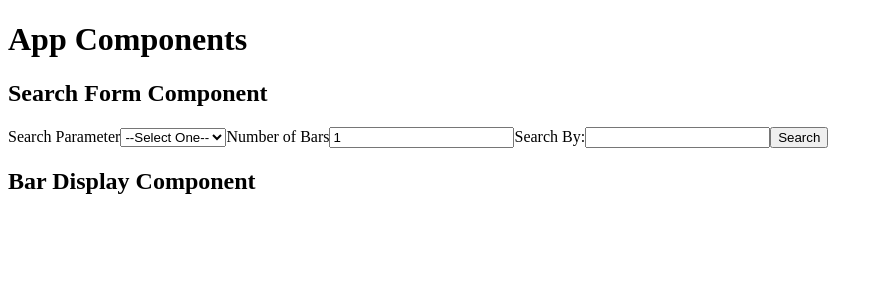
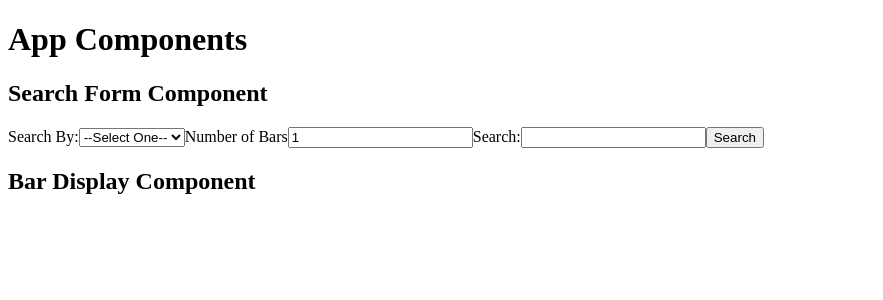
Before and after one commit to jamieab98/Capstone-React, a React (Vite) app: page / in a window 1280 px wide. Shown: the top 300 px of the page, without its empty margins (0-883 px from the left). Built offline with nearby package versions, Linux system fonts and the light colour scheme.

Commit message:
Changed the wording in the search form

```diff
--- a/src/components/SearchForm.jsx
+++ b/src/components/SearchForm.jsx
@@ -46,7 +46,7 @@ function SearchForm({setBarData}){
         <>
             <h2>Search Form Component</h2>
             <form onSubmit={handleSearch}>
-                <label htmlFor="searchparameter">Search Parameter</label>
+                <label htmlFor="searchparameter">Search By:</label>
                 <select id="searchparameter" value={searchParameter} onChange={(e)=>setSearchParameter(e.target.value)}>
                     <option value="">--Select One--</option>
                     <option value="by_city">By City</option>
@@ -57,7 +57,7 @@ function SearchForm({setBarData}){
                 <label id="numberofbars">Number of Bars
                     <input type="number" id="numberofbars" value={numberOfReturns} onChange={(e)=>setNumberOfReturns(e.target.value)}/>
                 </label>
-                <label id="userinput">Search By:
+                <label id="userinput">Search:
                     <input type="text" id="userinput" value={searchInput} onChange={(e)=>setSearchInput(e.target.value)}/>
                 </label>
                 <button type="submit">Search</button>
```
